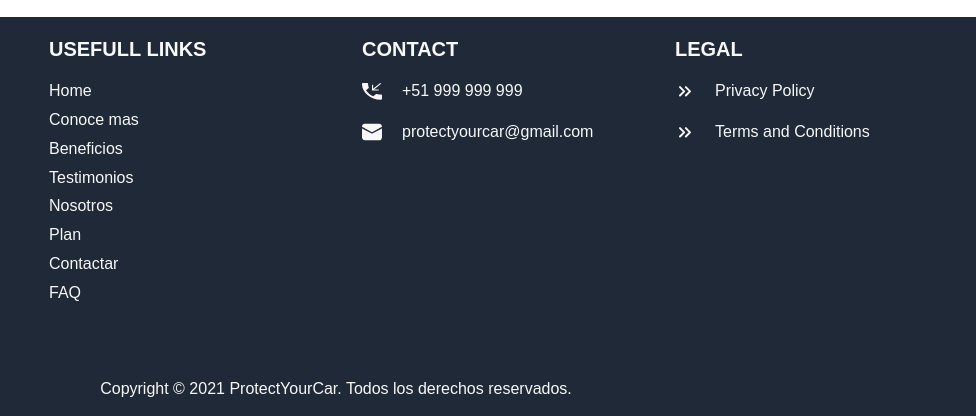
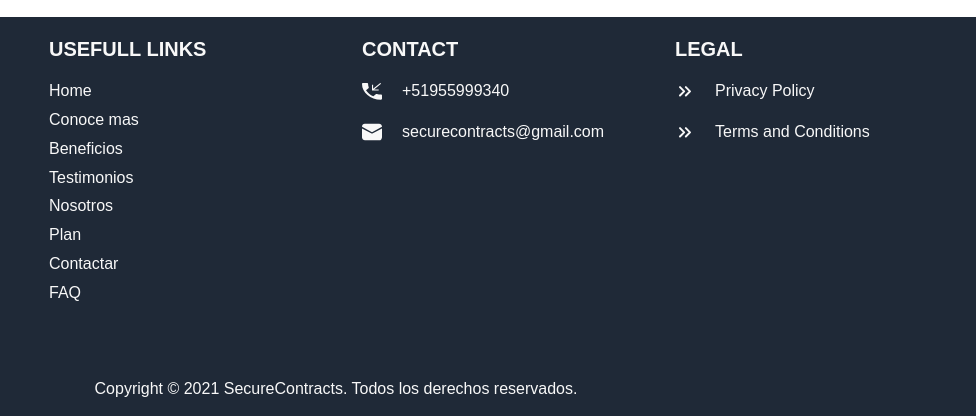
Before and after one commit to IHC-Secure-Contracts/LandingPage, a plain HTML site: page index.html in a window 1280 px wide. Shown: the part 4510-4926 px from the top of the page, 304-1280 px from the left. Drawn offline with Linux system fonts and the light colour scheme.

Commit message:
style: change text footer section

```diff
--- a/index.html
+++ b/index.html
@@ -258,11 +258,11 @@
                 <div class="contact__info">
                     <div class="contact__item">
                         <img src="./asset/icon/i-phone.svg" alt="">
-                        <p>+51 999 999 999</p>
+                        <p>+51955999340</p>
                     </div>
                     <div class="contact__item">
                         <img src="./asset/icon/i-mail.svg" alt="">
-                        <p>protectyourcar@gmail.com</p>
+                        <p>securecontracts@gmail.com</p>
                     </div>
                 </div>
             </div>
@@ -280,7 +280,7 @@
                 </div>
             </div>
         </section>
-        <p class="footer__copyright">Copyright © 2021 ProtectYourCar. Todos los derechos reservados.</p>
+        <p class="footer__copyright">Copyright © 2021 SecureContracts. Todos los derechos reservados.</p>
     </footer>
     <script src="./src/index.js"></script>
 </body>
```
